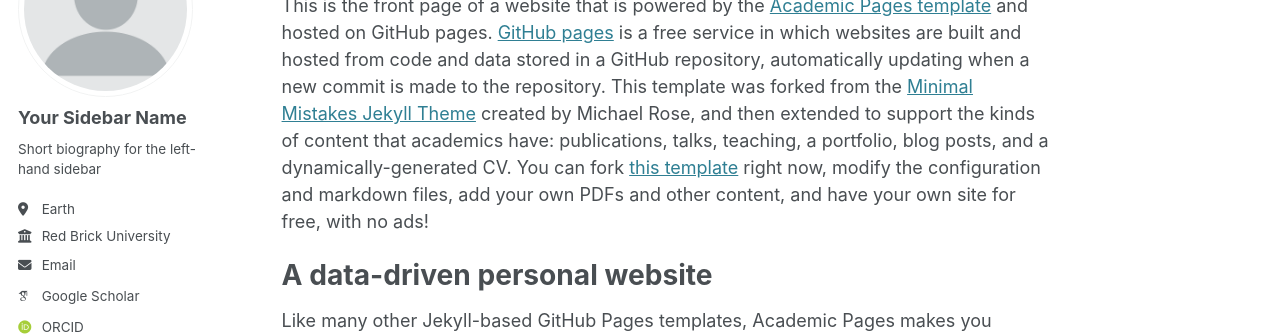
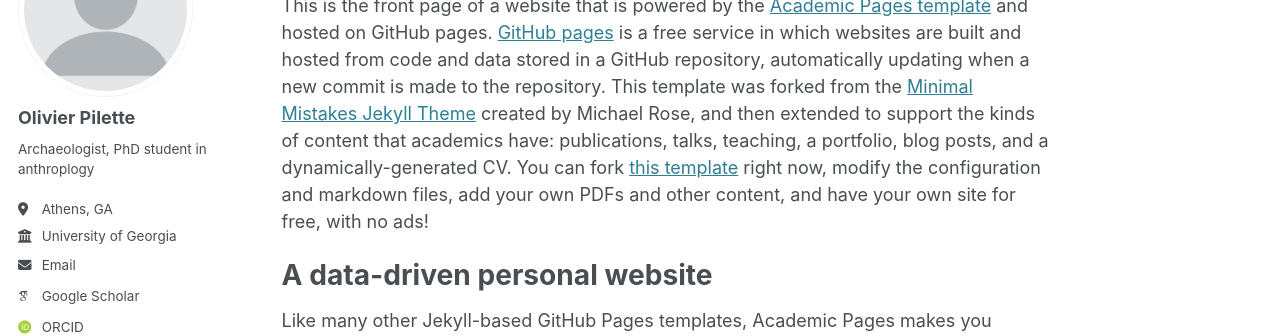
Before and after one commit to opilette/opilette.github.io, a Jekyll site: the page built from _pages/about.md, in a window 1280 px wide. Shown: the part 177-513 px from the top of the page. Built offline with Jekyll 4.4.1, drawn with Linux system fonts in a browser that asks for light colours; some web fonts are replaced.

Commit message:
Update _config.yml

```diff
--- a/_config.yml
+++ b/_config.yml
@@ -23,13 +23,13 @@ repository               : "academicpages/academicpages.github.io"
 author:
   # Biographic information
   avatar           : "profile.png"
-  name             : "Your Sidebar Name"
+  name             : "Olivier Pilette"
   pronouns         : # example: "she/her"
-  bio              : "Short biography for the left-hand sidebar"
-  location         : "Earth"
-  employer         : "Red Brick University"
+  bio              : "Archaeologist, PhD student in anthroplogy"
+  location         : "Athens, GA"
+  employer         : "University of Georgia"
   uri              : # URL
-  email            : "none@example.org"
+  email            : "olivier.pilette@uga.du"
 
   # Academic websites
   googlescholar    : "https://scholar.google.com/citations?user=z5j6s2QAAAAJ&hl=en"
```
